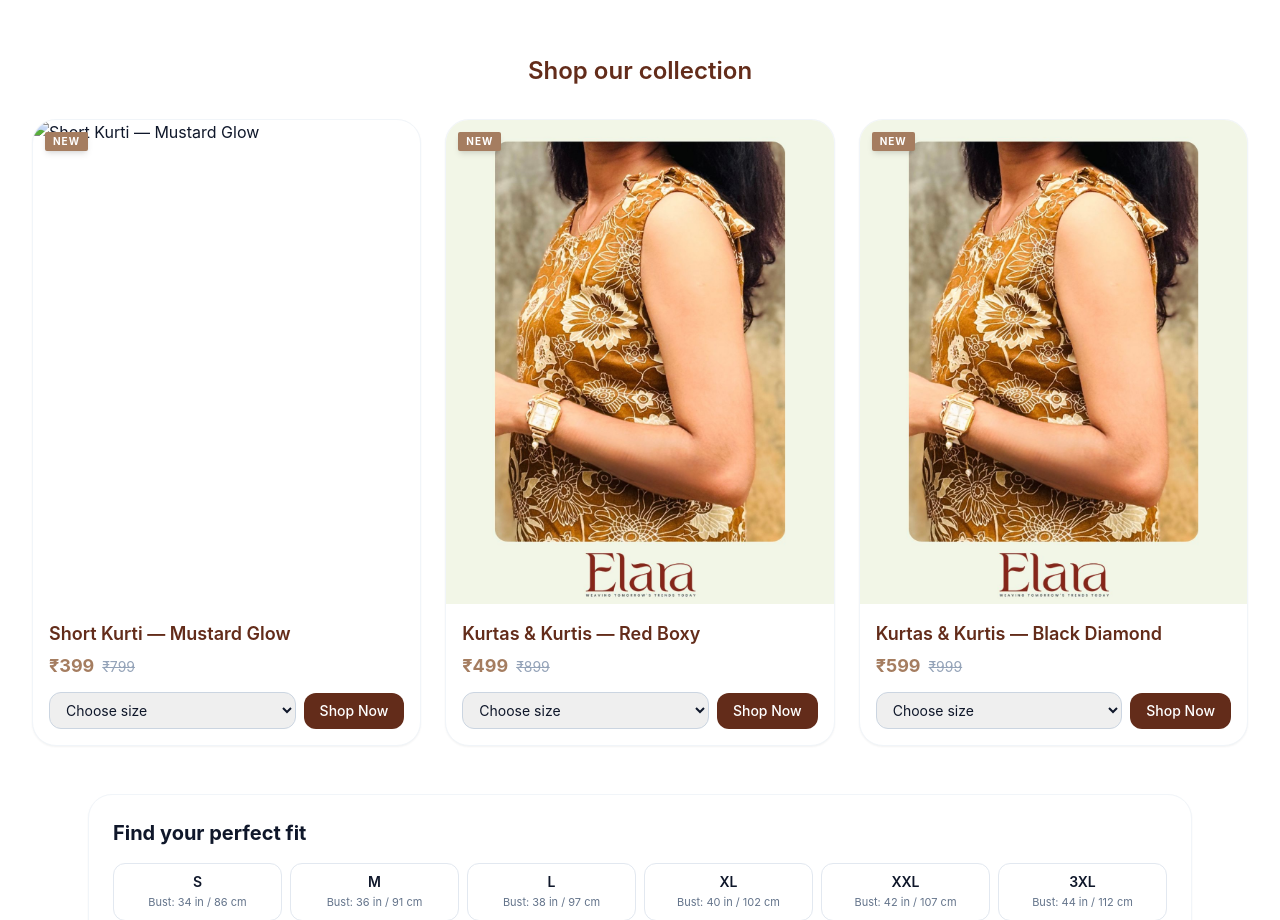
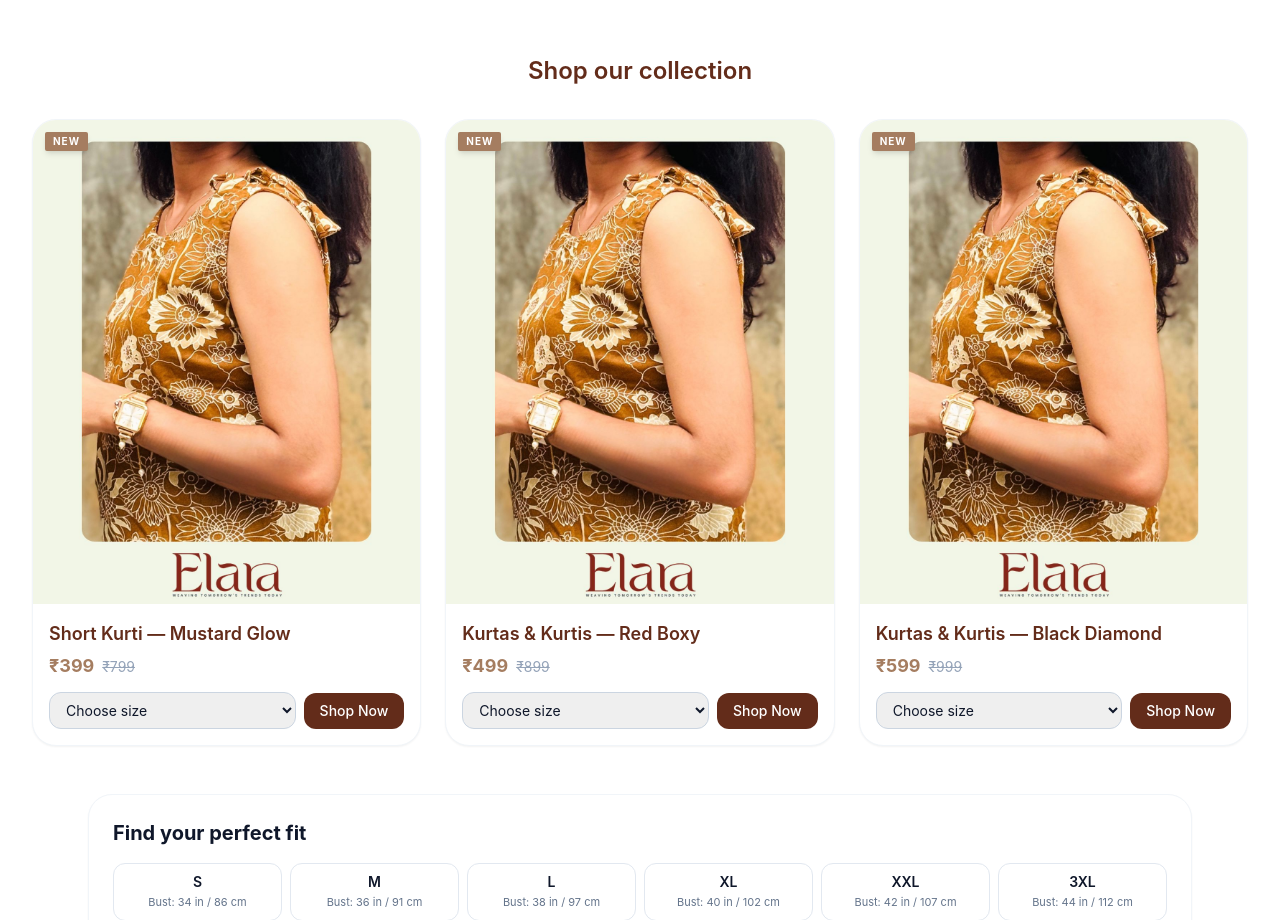
Before and after one commit to Abijith127/elara-site, a plain HTML site: page index.html in a window 1280 px wide. Shown: the part 2040-2960 px from the top of the page. Drawn offline with nearby package versions, Linux system fonts and the light colour scheme.

Commit message:
Update index.html

```diff
--- a/index.html
+++ b/index.html
@@ -153,7 +153,7 @@
       <span class="absolute top-3 left-3 bg-[#A57D60] text-white text-[10px] tracking-widest font-bold px-2 py-0.5 rounded-sm uppercase shadow-md">NEW</span>
 
       <!-- Product Image -->
-      <img src="images/images/Product_2.jpg" alt="Short Kurti — Mustard Glow" class="aspect-[4/5] object-cover" />
+      <img src="images/Product_2.jpg" alt="Kurtas & Kurtis — Red Boxy" class="aspect-[4/5] object-cover" />
 
       <!-- Product Info -->
       <div class="p-4 flex flex-col flex-grow">
```
